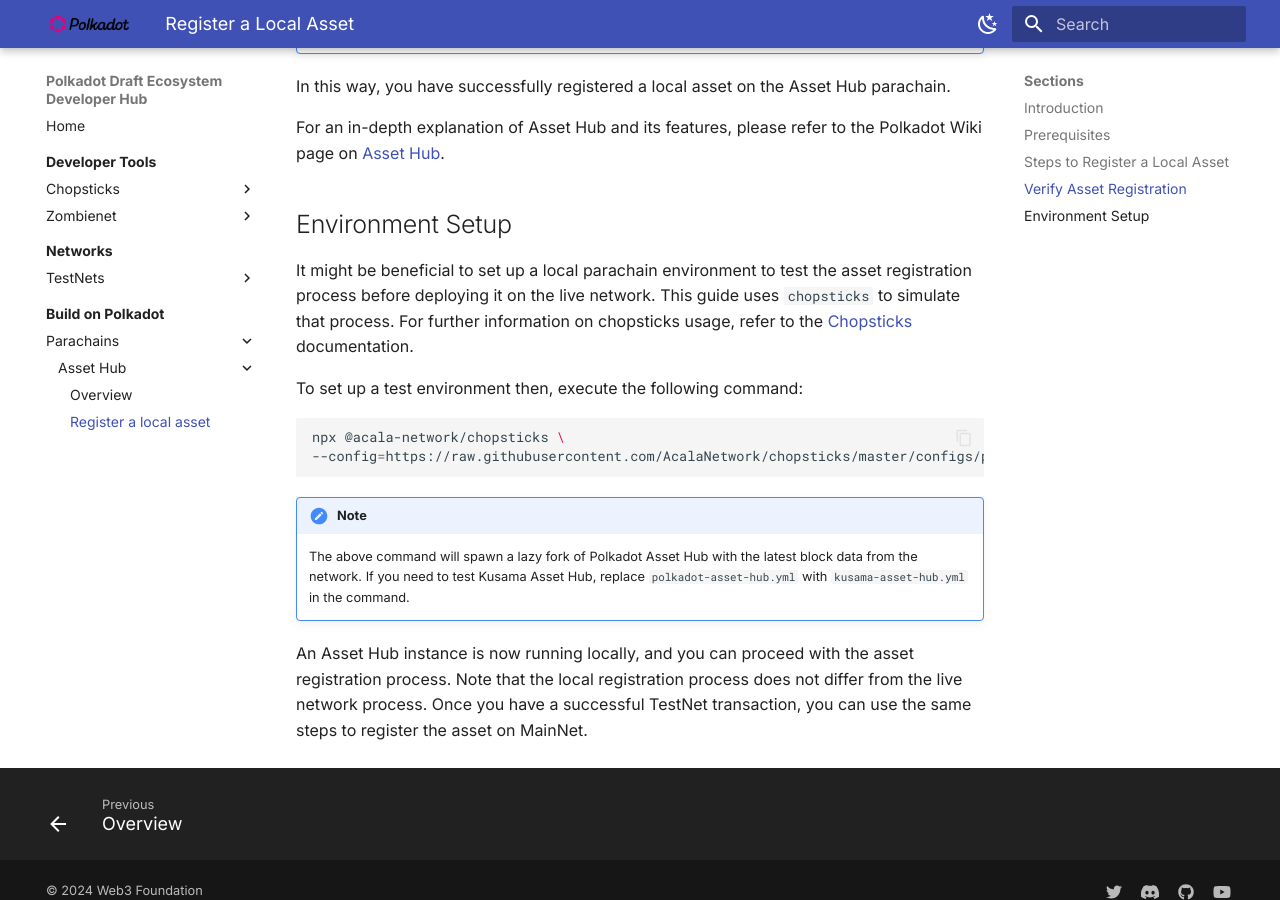
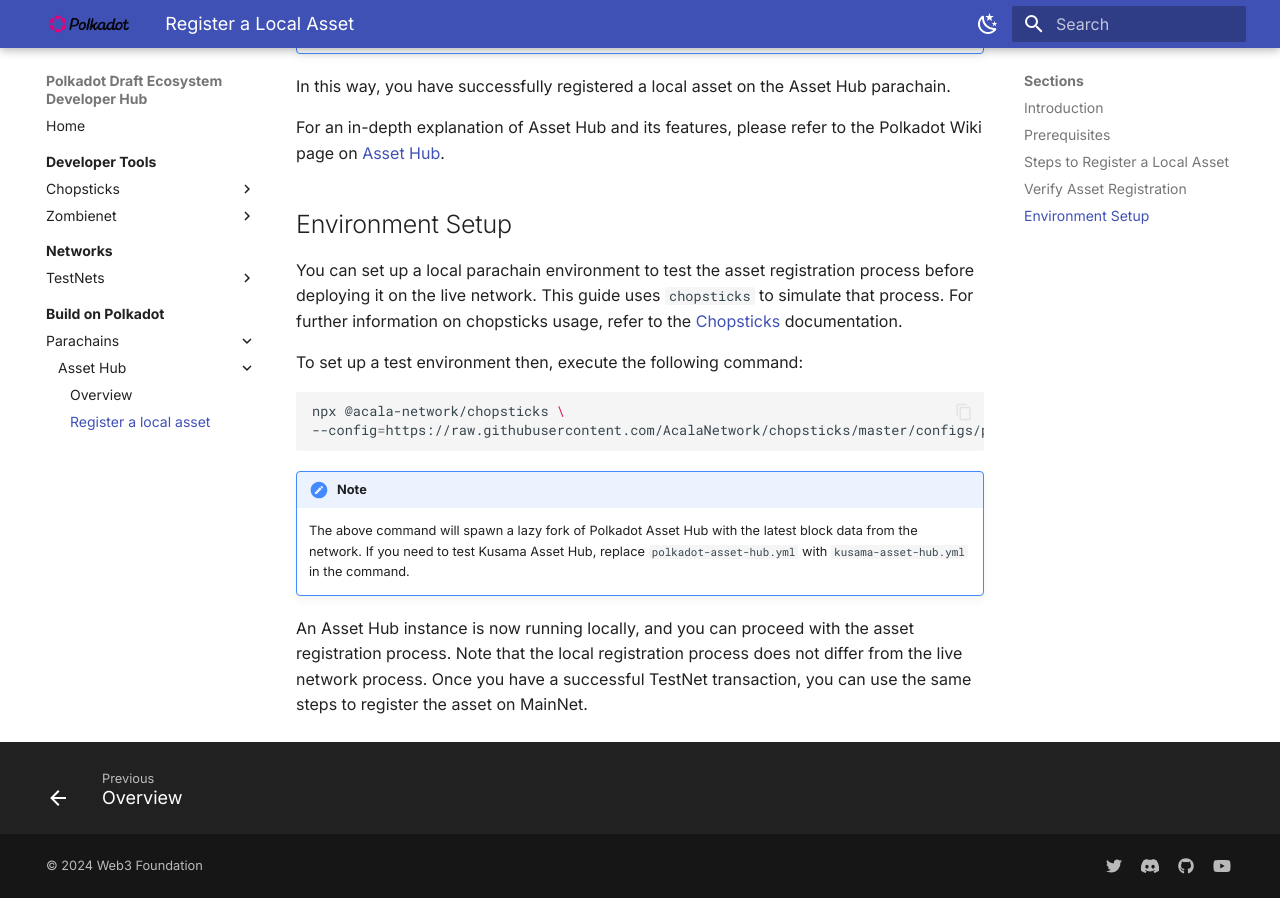
Before and after one commit to papermoonio/polkadot-ecosystem-docs-draft, an MkDocs documentation site: the page built from docs/build-on-polkadot/parachains/asset-hub/register-a-local-asset.md, in a window 1280 px wide and 900 px high, scrolled down 4533 px. Built offline with MkDocs 1.6.1 and Material for MkDocs 9.7.7, drawn with Linux system fonts in a browser that asks for light colours.

Commit message:
Update docs/build-on-polkadot/parachains/asset-hub/register-a-local-asset.md
Co-authored-by: Dawn Kelly <83190195+dawnkelly09@users.noreply.github.com>

```diff
--- a/docs/build-on-polkadot/parachains/asset-hub/register-a-local-asset.md
+++ b/docs/build-on-polkadot/parachains/asset-hub/register-a-local-asset.md
@@ -75,7 +75,7 @@
 
 ## Environment Setup
 
-It might be beneficial to set up a local parachain environment to test the asset registration process before deploying it on the live network. This guide uses `chopsticks` to simulate that process. For further information on chopsticks usage, refer to the [Chopsticks](../../../dev-tools/chopsticks/overview.md){target=_blank} documentation.
+You can set up a local parachain environment to test the asset registration process before deploying it on the live network. This guide uses `chopsticks` to simulate that process. For further information on chopsticks usage, refer to the [Chopsticks](../../../dev-tools/chopsticks/overview.md){target=_blank} documentation.
 
 To set up a test environment then, execute the following command:
 
```
